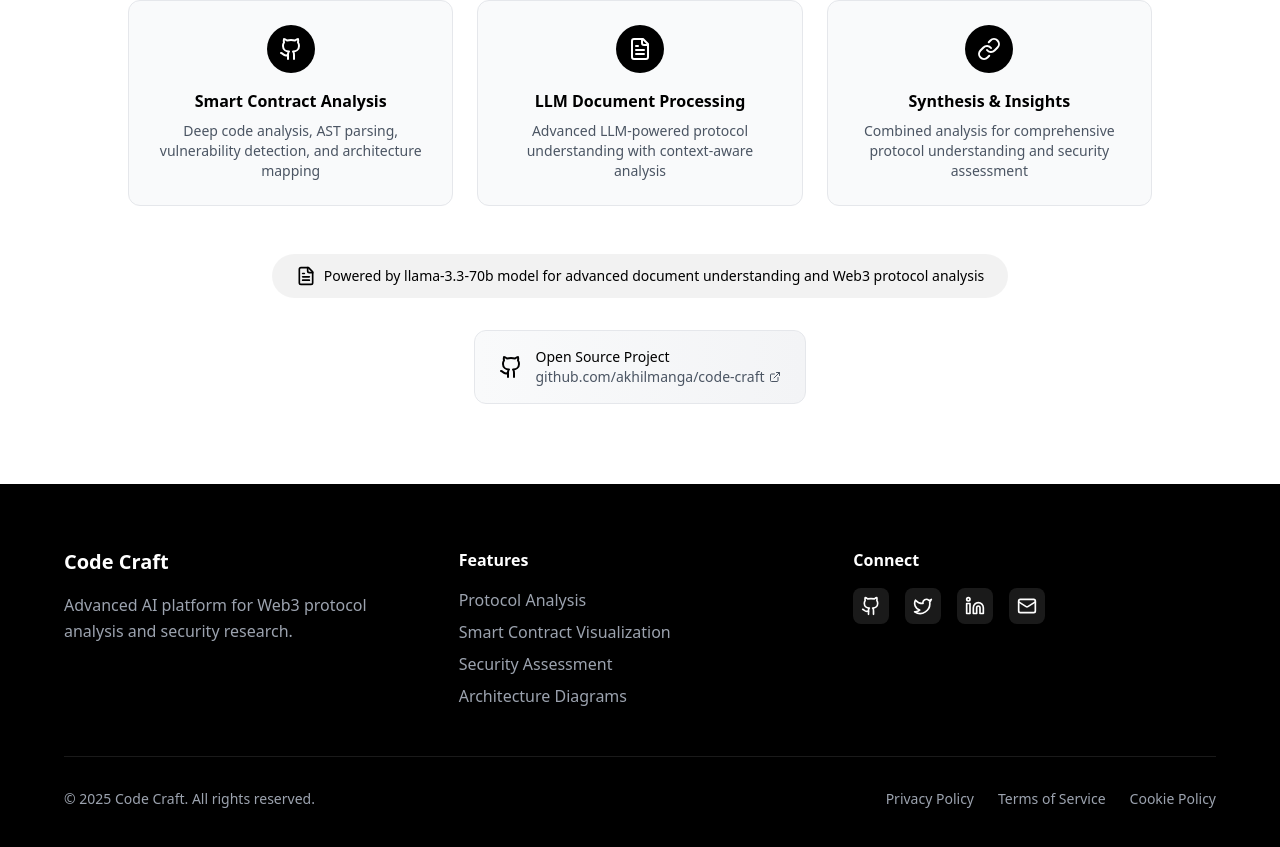
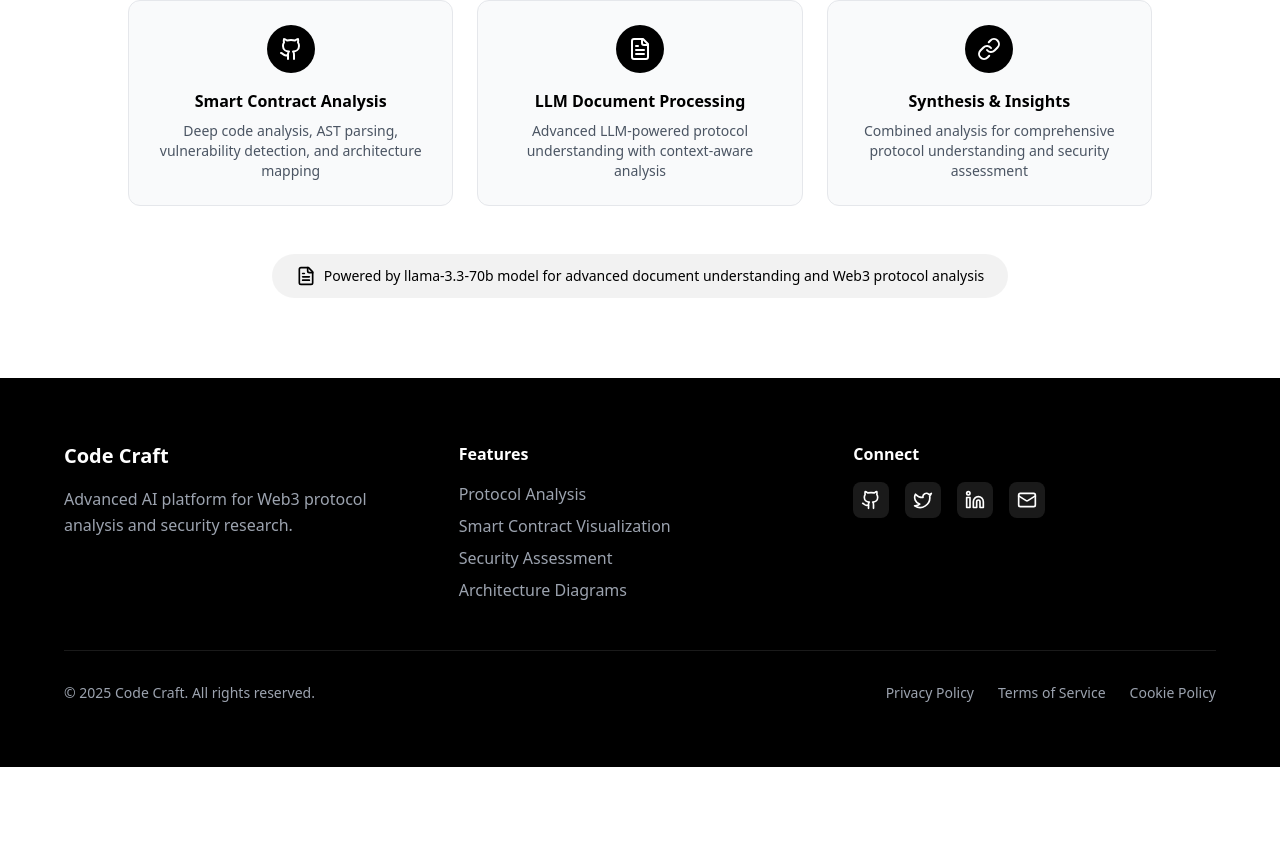
Before and after one commit to akhilmanga/code-craft, a React (Vite) app: page / in a window 1280 px wide. Shown: the part 1362-2209 px from the top of the page. After the commit the page ends 2129 px from the top, so only its background shows below. Built offline with nearby package versions, Linux system fonts and the light colour scheme; no server answers.

Commit message:
Revert UploadInterface.tsx changes

```diff
--- a/src/components/UploadInterface.tsx
+++ b/src/components/UploadInterface.tsx
@@ -1,5 +1,5 @@
 import React, { useState } from 'react';
-import { Github, Link, Loader, CheckCircle, AlertCircle, FileText, ExternalLink } from 'lucide-react';
+import { Github, Link, Loader, CheckCircle, AlertCircle, FileText } from 'lucide-react';
 import { AnalysisEngine } from '../services/AnalysisEngine';
 
 interface UploadState {
@@ -314,27 +314,6 @@ const UploadInterface: React.FC<UploadInterfaceProps> = ({ onAnalysisStateChange
           </div>
         </div>
 
-        {/* Project GitHub Link */}
-        <div className="mt-8 text-center">
-          <div className="inline-flex items-center space-x-3 px-6 py-4 bg-gradient-to-r from-gray-50 to-gray-100 dark:from-gray-800 dark:to-gray-700 border border-gray-200 dark:border-gray-600 rounded-xl transition-colors duration-300 hover:shadow-lg transform hover:scale-105 transition-all duration-300">
-            <Github className="w-6 h-6 text-black dark:text-white" />
-            <div className="text-left">
-              <div className="text-sm font-medium text-black dark:text-white transition-colors duration-300">
-                Open Source Project
-              </div>
-              <a
-                href="https://github.com/akhilmanga/code-craft"
-                target="_blank"
-                rel="noopener noreferrer"
-                className="text-sm text-gray-600 dark:text-gray-300 hover:text-black dark:hover:text-white transition-colors duration-300 flex items-center space-x-1"
-              >
-                <span>github.com/akhilmanga/code-craft</span>
-                <ExternalLink className="w-3 h-3" />
-              </a>
-            </div>
-          </div>
-        </div>
-
         {/* GitHub Token Notice */}
         {!import.meta.env.VITE_GITHUB_TOKEN && (
           <div className="mt-8 p-4 bg-yellow-50 dark:bg-yellow-900/20 border border-yellow-200 dark:border-yellow-800 rounded-lg transition-colors duration-300">
```
